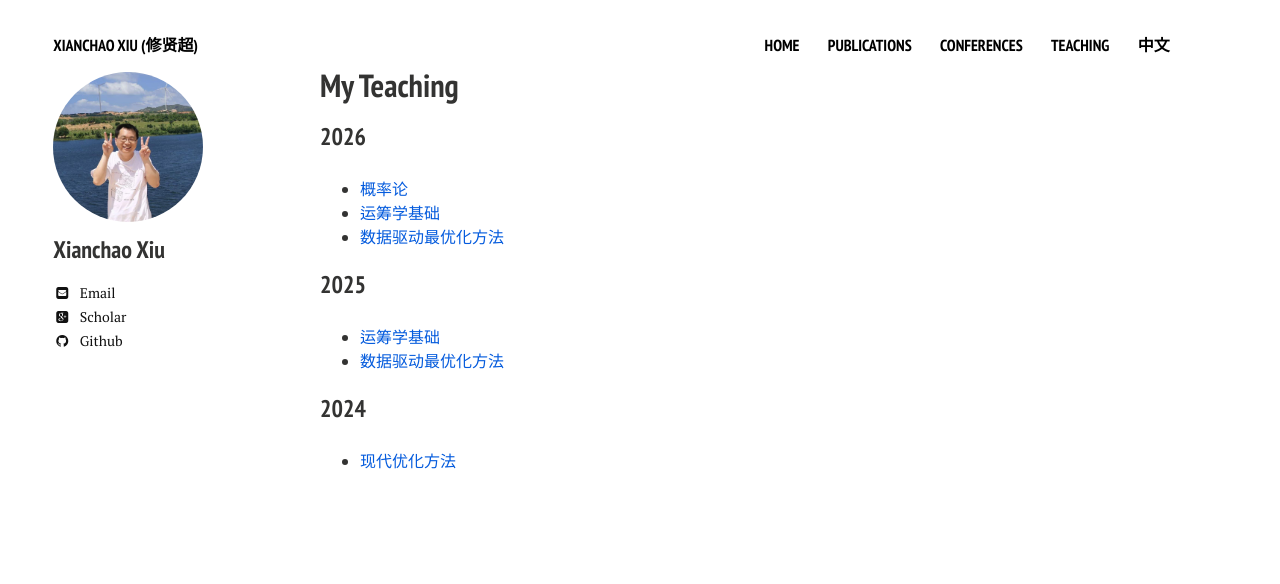
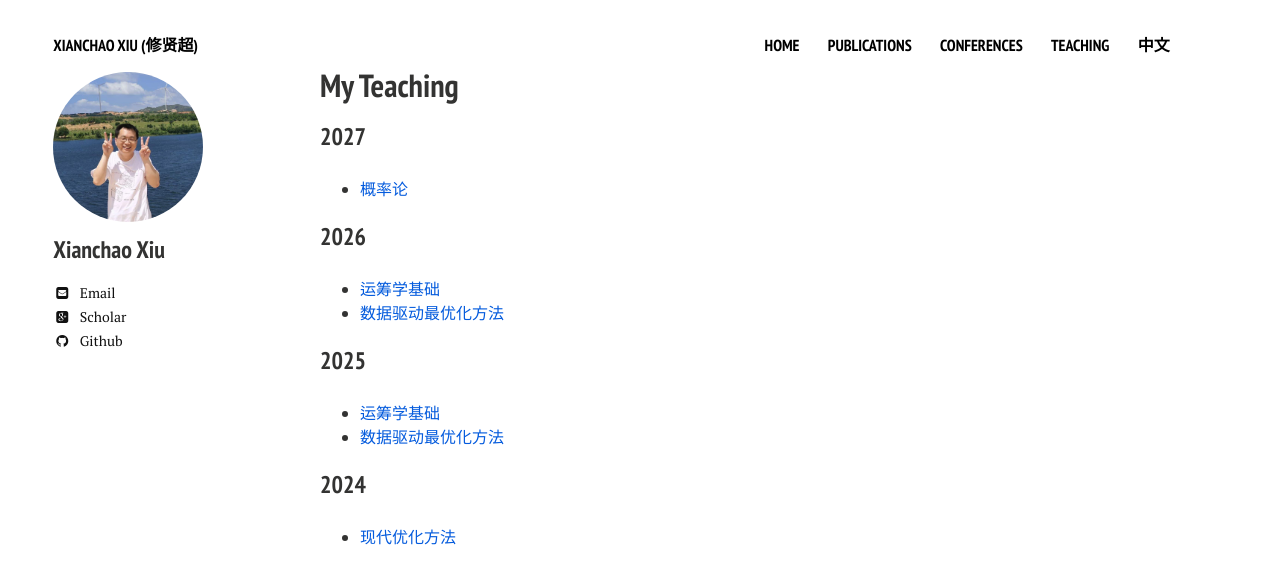
Before and after one commit to xianchaoxiu/xianchaoxiu.github.io, a Jekyll site: the page built from teaching/index.md, in a window 1280 px wide. Shown: the top 584 px of the page. Built offline with Jekyll 4.4.1, drawn with Linux system fonts in a browser that asks for light colours; nearby versions of some CDN libraries.

Commit message:
Update index.md

```diff
--- a/teaching/index.md
+++ b/teaching/index.md
@@ -7,8 +7,10 @@ comments: false
 share: false
 ---
 
+### 2027
+* <a href="https://xianchaoxiu.github.io/teaching/PRO/2027" class="textlink" target="_blank"> 概率论 </a><br>
+
 ### 2026
-* <a href="https://xianchaoxiu.github.io/teaching/PRO/2026" class="textlink" target="_blank"> 概率论 </a><br>
 * <a href="https://xianchaoxiu.github.io/teaching/OR/2026" class="textlink" target="_blank"> 运筹学基础  </a><br>
 * <a href="https://xianchaoxiu.github.io/teaching/OPT/2026" class="textlink" target="_blank"> 数据驱动最优化方法  </a><br>
 
```
